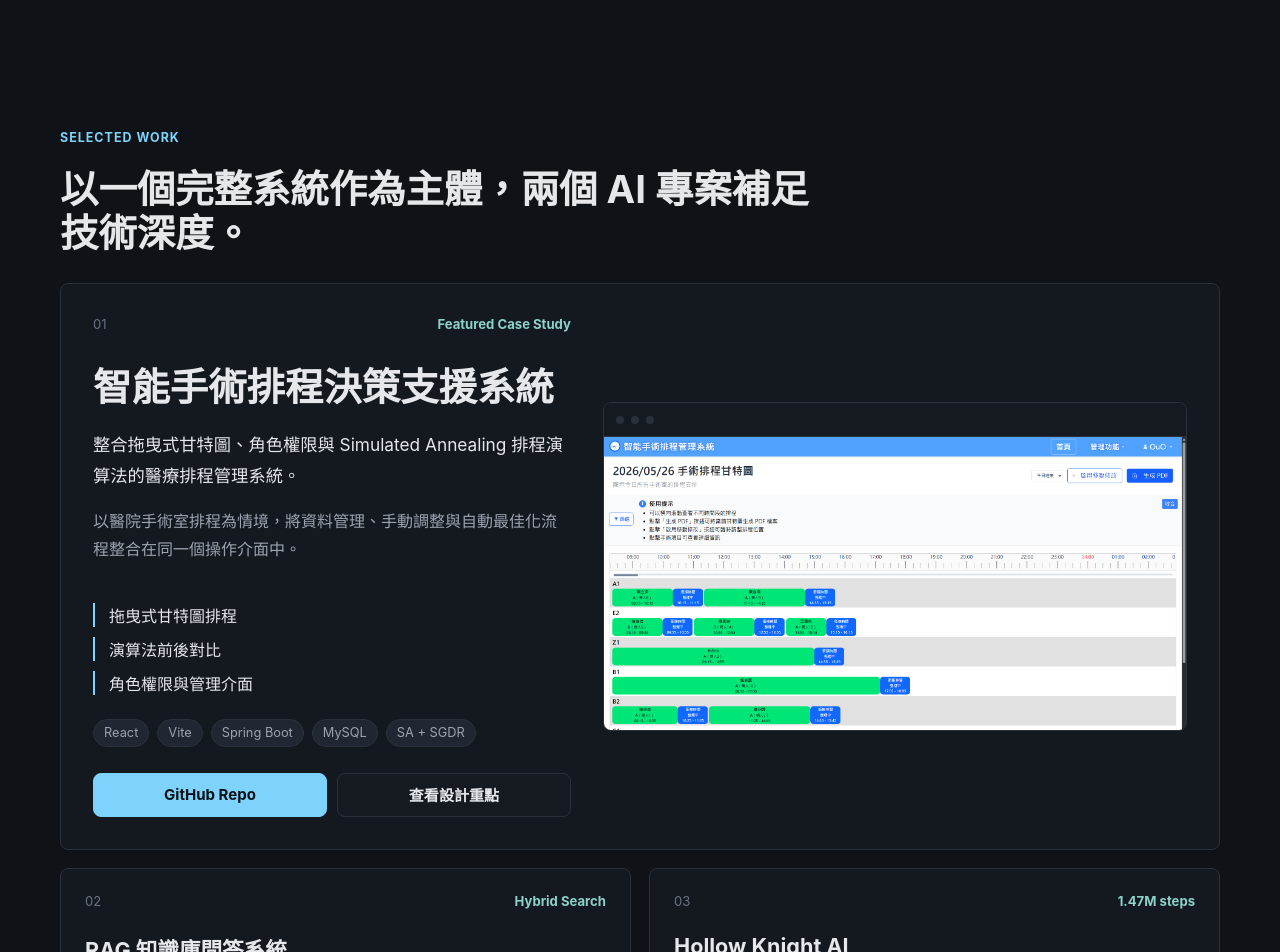
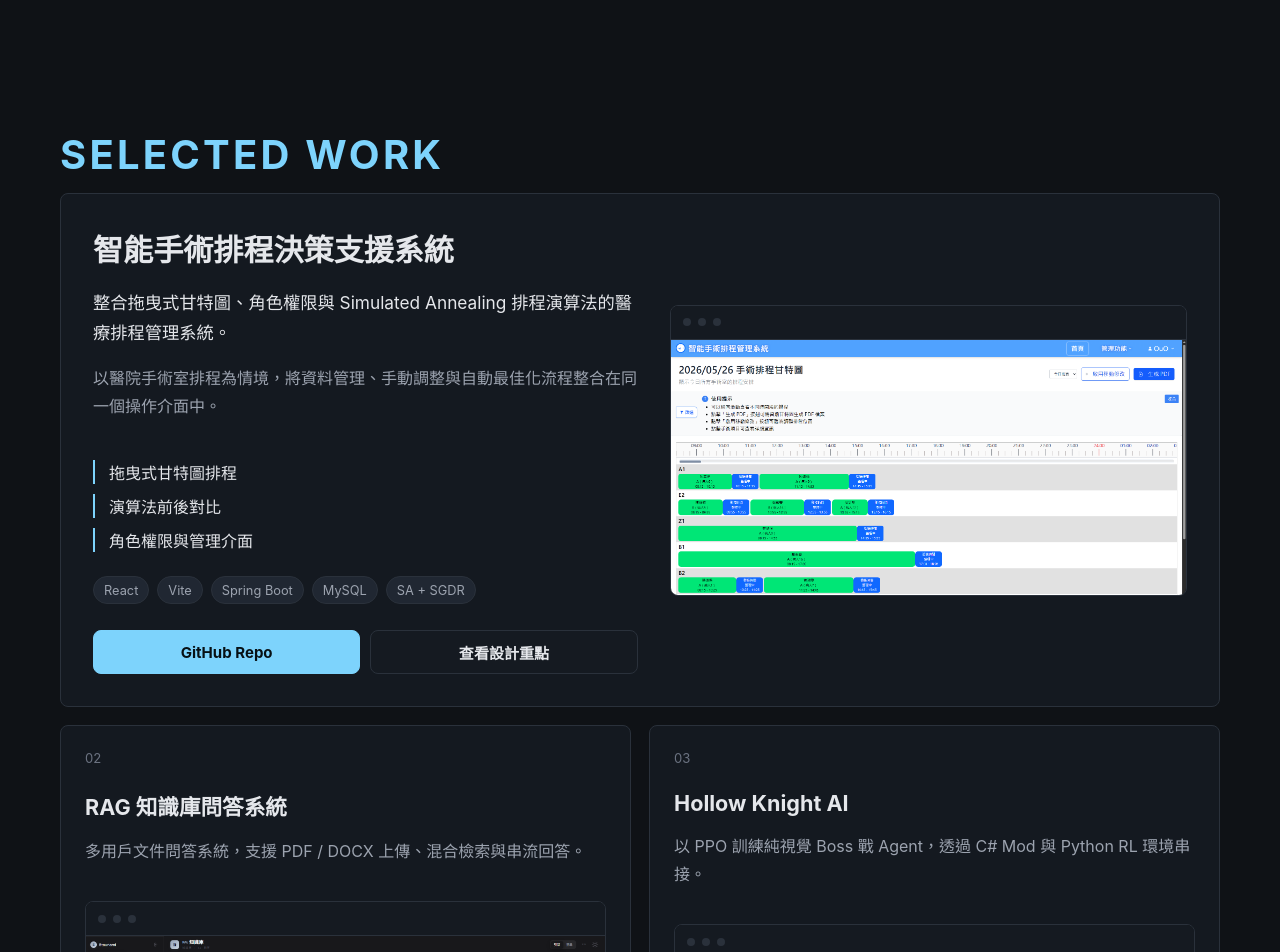
Before and after one commit to HaDog-hub/portfolio, a React (Vite) app: page / in a window 1280 px wide. Shown: the part 700-1652 px from the top of the page. Built offline with nearby package versions, Linux system fonts and the light colour scheme.

Commit message:
調整作品卡片資訊呈現

```diff
--- a/src/App.jsx
+++ b/src/App.jsx
@@ -108,10 +108,6 @@ function FeaturedCard() {
   return (
     <article className="featured-card">
       <div className="featured-copy">
-        <div className="card-meta">
-          <span>01</span>
-          <strong>{featuredProject.eyebrow}</strong>
-        </div>
         <h2>{featuredProject.title}</h2>
         <p className="lead">{featuredProject.summary}</p>
         <p className="muted">{featuredProject.description}</p>
@@ -144,7 +140,7 @@ function ProjectCard({ project, index }) {
     <article className="project-card">
       <div className="card-meta">
         <span>0{index + 2}</span>
-        <strong>{project.metric}</strong>
+        {project.metric ? <strong>{project.metric}</strong> : null}
       </div>
       <h3>{project.title}</h3>
       <p>{project.summary}</p>
@@ -173,10 +169,7 @@ function ProjectCard({ project, index }) {
 function Projects() {
   return (
     <section id="projects" className="section">
-      <div className="section-heading">
-        <p className="eyebrow">Selected Work</p>
-        <h2>以一個完整系統作為主體，兩個 AI 專案補足技術深度。</h2>
-      </div>
+      <p className="eyebrow">Selected Work</p>
       <FeaturedCard />
       <div className="project-grid">
         {secondaryProjects.map((project, index) => (
--- a/src/data/projects.js
+++ b/src/data/projects.js
@@ -32,11 +32,9 @@ export const secondaryProjects = [
     summary:
       "多用戶文件問答系統，支援 PDF / DOCX 上傳、混合檢索與串流回答。",
     tags: ["React", "FastAPI", "RAG", "ChromaDB", "OpenAI"],
-    metric: "Hybrid Search",
     cover: ragChatPage,
     links: {
       github: "https://github.com/HaDog-hub/RAG_Knowledge_BASE",
-      demo: "https://ragknowledgebase-production.up.railway.app",
     },
   },
   {
@@ -44,7 +42,6 @@ export const secondaryProjects = [
     summary:
       "以 PPO 訓練純視覺 Boss 戰 Agent，透過 C# Mod 與 Python RL 環境串接。",
     tags: ["PPO", "PyTorch", "Gymnasium", "C# Mod", "TCP"],
-    metric: "1.47M steps",
     cover: hollowKnightTrainingCurve,
     links: {
       github: "https://github.com/HaDog-hub/PPO-HollowKnight",
--- a/src/styles.css
+++ b/src/styles.css
@@ -135,7 +135,7 @@ main {
 .eyebrow {
   margin: 0 0 14px;
   color: var(--accent);
-  font-size: 0.78rem;
+  font-size: 2.5rem;
   font-weight: 700;
   letter-spacing: 0.08em;
   text-transform: uppercase;
@@ -249,7 +249,7 @@ main {
 
 .featured-card {
   display: grid;
-  grid-template-columns: minmax(0, 0.9fr) minmax(360px, 1.1fr);
+  grid-template-columns: minmax(460px, 1fr) minmax(360px, 0.95fr);
   gap: 32px;
   align-items: center;
   overflow: hidden;
@@ -269,7 +269,8 @@ main {
 }
 
 .featured-copy h2 {
-  font-size: clamp(1.75rem, 3vw, 3rem);
+  font-size: clamp(1.7rem, 2.35vw, 2.35rem);
+  white-space: nowrap;
 }
 
 .lead {
@@ -524,6 +525,7 @@ main {
 .card-meta {
   display: flex;
   justify-content: space-between;
+  min-height: 1em;
   margin-bottom: 24px;
   color: var(--subtle);
   font-size: 0.82rem;
@@ -696,6 +698,10 @@ main {
     min-height: auto;
   }
 
+  .featured-copy h2 {
+    white-space: normal;
+  }
+
   .project-grid,
   .case-grid,
   .screenshot-grid {
```
